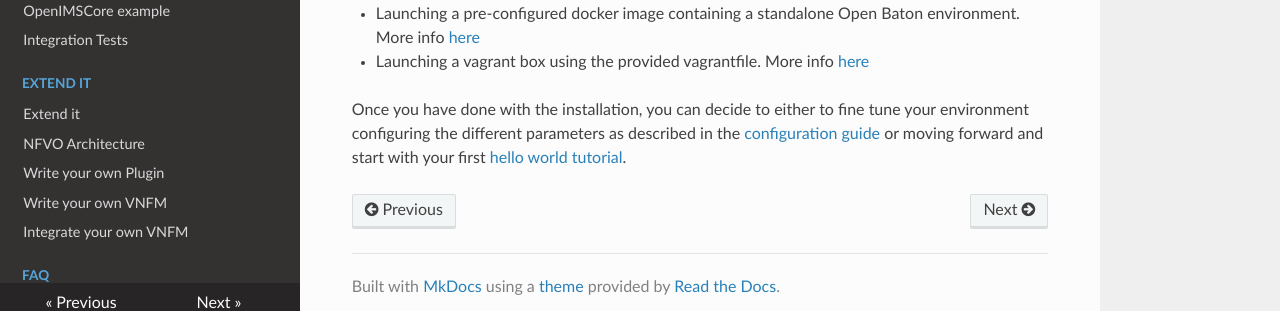
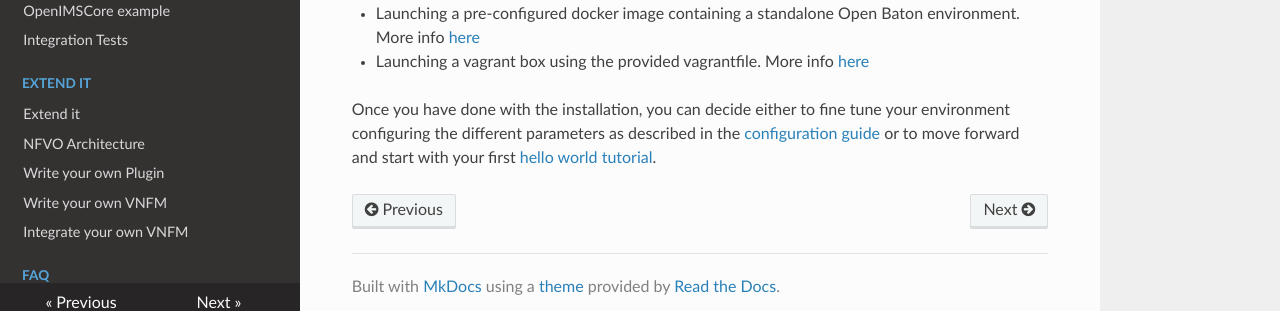
Before and after one commit to openbaton/docs, an MkDocs documentation site: the page built from docs/nfvo-installation.md, in a window 1280 px wide and 1009 px high. Shown: the part 686-997 px from the top of the window. Built offline with MkDocs 1.6.1, drawn with Linux system fonts in a browser that asks for light colours; nearby versions of some CDN libraries; old or Windows-style settings are respelled for this version of MkDocs.

Commit message:
fix: fix links to docs pages and add small changes

```diff
--- a/docs/nfvo-installation.md
+++ b/docs/nfvo-installation.md
@@ -19,20 +19,20 @@
 * Launching a pre-configured docker image containing a standalone Open Baton environment. More info [here][docker]
 * Launching a vagrant box using the provided vagrantfile. More info [here][vagrant]
 
-Once you have done with the installation, you can decide to either to fine tune your environment configuring the different parameters as described in the [configuration guide][nfvo-configuration] or moving forward and start with your first [hello world tutorial][dummy-NSR].
+Once you have done with the installation, you can decide either to fine tune your environment configuring the different parameters as described in the [configuration guide][nfvo-configuration] or to move forward and start with your first [hello world tutorial][dummy-NSR].
 
 
 [spring]:https://spring.io
 [localhost:8080]:http://localhost:8080/
-[dummy-NSR]:dummy-NSR
-[docker]: nfvo-installation-docker
-[macos]: nfvo-installation-mac
-[nfvo-configuration]: nfvo-configuration
-[nfvo-installation-deb]: nfvo-installation-deb
-[nfvo-installation-src]: nfvo-installation-src
-[use-openbaton]:use
+[dummy-NSR]:dummy-NSR.md
+[docker]: nfvo-installation-docker.md
+[macos]: nfvo-installation-mac.md
+[nfvo-configuration]: nfvo-configuration.md
+[nfvo-installation-deb]: nfvo-installation-deb.md
+[nfvo-installation-src]: nfvo-installation-src.md
+[use-openbaton]:use.md
 [reference-to-rabbit-site]:https://www.rabbitmq.com/
-[vagrant]: nfvo-installation-vagrant
+[vagrant]: nfvo-installation-vagrant.md
 [zabbix-server-configuration]:zabbix-server-configuration.md
 
 <!---
```
